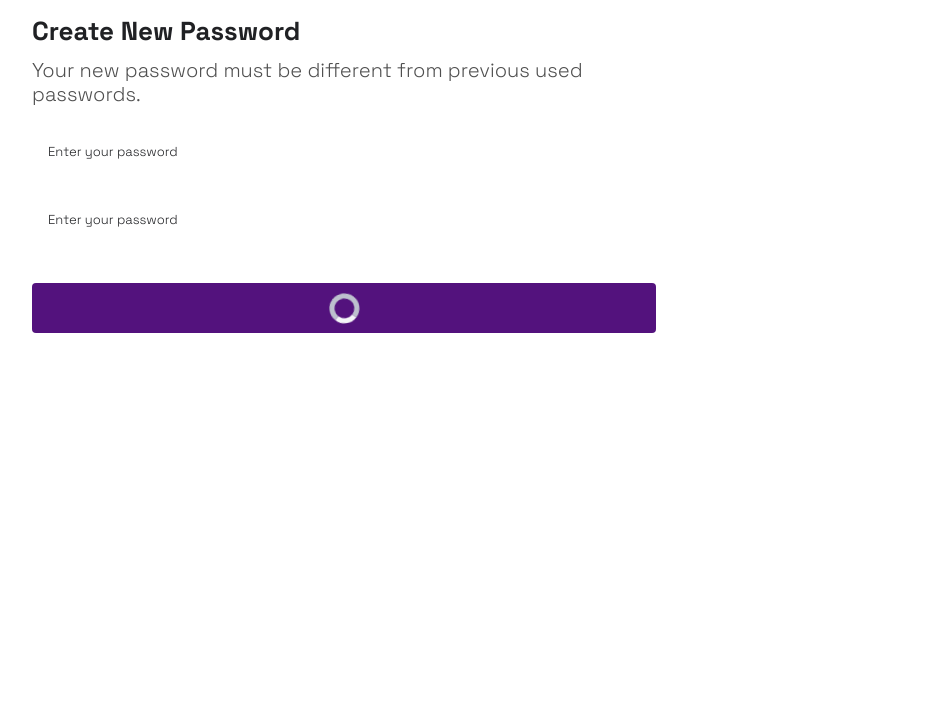
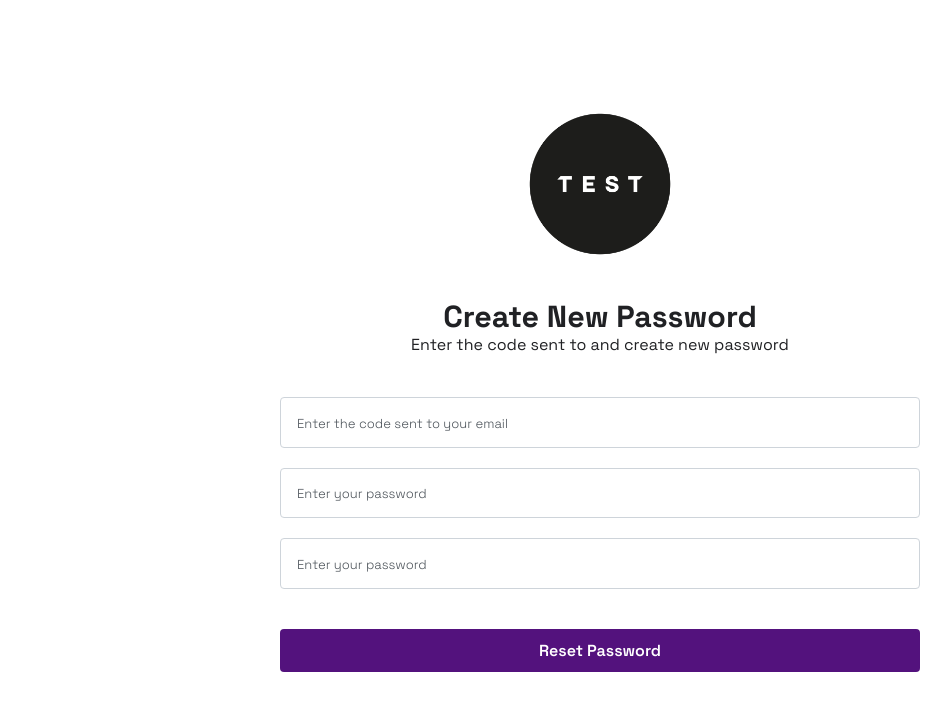
Before and after one commit to Errytagedesign/bancor_test, a React (Vite) app: page /reset-password in a window 1280 px wide. Shown: the top 710 px of the page, without its empty margins (40-991 px from the left). Built offline with nearby package versions, Linux system fonts and the light colour scheme.

Commit message:
add change password process

```diff
--- /dev/null
+++ b/src/components/BrandLogo.tsx
@@ -0,0 +1,14 @@
+import { Link } from 'react-router-dom';
+import Logo from '@/assets/logo.png';
+
+const BrandLogo = () => {
+  return (
+    <Link to='/' className='flex'>
+      <figure>
+        <img src={Logo} alt='Brand logo' />
+      </figure>
+    </Link>
+  );
+};
+
+export default BrandLogo;
--- a/src/context/GlobalContext.tsx
+++ b/src/context/GlobalContext.tsx
@@ -19,7 +19,11 @@ const GlobalContext = createContext<GlobalState | undefined>(undefined);
 
 // Define the provider component
 const GlobalProvider: React.FC<{ children: ReactNode }> = ({ children }) => {
-  const [email, setEmail] = useState<string>('');
+  const [email, setEmail] = useState<string>(() => {
+    const storedEmail = localStorage.getItem('userEmail');
+    return storedEmail ? JSON.parse(storedEmail) : false;
+  });
+
   const [isLoggedIn, setIsLoggedIn] = useState<boolean>(() => {
     const storedStatus = localStorage.getItem('isLoggedIn');
     return storedStatus ? JSON.parse(storedStatus) : false;
@@ -27,7 +31,8 @@ const GlobalProvider: React.FC<{ children: ReactNode }> = ({ children }) => {
 
   useEffect(() => {
     localStorage.setItem('isLoggedIn', JSON.stringify(isLoggedIn));
-  }, [isLoggedIn]);
+    localStorage.setItem('userEmail', JSON.stringify(email));
+  }, [isLoggedIn, email]);
 
   return (
     <GlobalContext.Provider
--- a/src/pages/Auth/ChangePassword.tsx
+++ b/src/pages/Auth/ChangePassword.tsx
@@ -6,93 +6,96 @@ import Spinner from '@/spinner/Spinner';
 import { Link, useLocation, useNavigate } from 'react-router-dom';
 import ErrorMessage from '@/components/ErrorMessage';
 import toast from 'react-hot-toast';
+import { useGlobalContext } from '@/context/GlobalContext';
+import { FormEvent, useState } from 'react';
+import BrandLogo from '@/components/BrandLogo';
 
 const initialValues = {
-  password: '',
+  forgotID: 0,
+  newPassword: '',
   confirmPassword: '',
 };
 
 const ChangePassword = () => {
   const navigate = useNavigate();
+  const { email } = useGlobalContext();
+  const [formData, setFormData] = useState(initialValues);
 
-  // Get token from the url
-  const location = useLocation();
-  const token = new URLSearchParams(location.search).get('token');
+  const { errors, setErrors, setLoading, loading } = useGlobalHooks();
 
-  const {
-    errors: customErrors,
-    setErrors,
-    setLoading,
-    loading,
-  } = useGlobalHooks();
+  const handleChange = (e: FormEvent<HTMLInputElement | HTMLSelectElement>) => {
+    const { name, value } = e.target as HTMLInputElement;
+    setFormData({
+      ...formData,
+      [name]: value,
+    });
+  };
 
-  const handleSubmit = async () => {
-    setLoading({ ['pass']: true });
+  const handleSubmit = async (e: FormEvent<HTMLFormElement>) => {
+    e.preventDefault();
+    setLoading({ ['changePass']: true });
 
-    API.resetPassword(token)
+    API.resetPassword(formData)
       .then((res) => {
-        const successMessage = {
-          success: true,
-          message: res.data.message,
-        };
-        toast.success(successMessage.message);
         console.log(res);
-        setLoading({ ['pass']: false });
 
-        navigate('/password-reset-successfully');
+        toast.success(res?.data?.message);
+        console.log(res);
+        setLoading({ ['changePass']: false });
+
+        // navigate('/password-reset-successfully');
       })
       .catch((err) => {
+        console.log(err);
         const erroMessage = {
           success: false,
           message:
             err && err.response
-              ? err.response.data.message
+              ? err.response.data.title
               : 'We encounter an error',
         };
 
         console.log(erroMessage);
-        setLoading({ ['pass']: false });
+        setLoading({ ['changePass']: false });
 
         setErrors({ error: true, errMessage: erroMessage.message });
       });
   };
 
-  const passwordSchema = Yup.object().shape({
-    password: Yup.string()
-      .required(
-        'Password must include number and special chars, number and minimum of 8 chars',
-      )
-      .min(8, ' Must be Minimum of 8 Characters')
-      .matches(/^(?=.*[a-z])/, ' Must Contain One Lowercase Character')
-      .matches(/^(?=.*[A-Z])/, '  Must Contain One Uppercase Character')
-      .matches(/^(?=.*[0-9])/, '  Must Contain One Number Character')
-      .matches(
-        /^(?=.*[!@#$%^&*])/,
-        '  Must Contain  One Special Case Character',
-      ),
-
-    confirmPassword: Yup.string()
-      .required('Confirm password is required')
-      .oneOf([Yup.ref('password')], 'Your passwords does not match'),
-  });
-
   return (
-    <main className='categories flex flex-wrap justify-between bg-white'>
-      <section className='white w-full lg:w-[60%] px-3 lg:px-10'>
-        <section className='categoryS'>
-          <article>
+    <main className='signup flex flex-col items-center justify-center gap-5 w-11/12 md:w-6/12 mx-auto min-h-screen my-auto bg-white'>
+      <article className='w-full md:w-3/12 mx-auto my-4'>
+        <BrandLogo />
+      </article>
+      <article className='text-center'>
         <h1>Create New Password</h1>
-            <h5>
-              Your new password must be different from previous used passwords.
-            </h5>
+        <h5>Enter the code sent to {email} and create new password</h5>
       </article>
-          <form onSubmit={handleSubmit}>
+      <form onSubmit={handleSubmit} className='w-full'>
         <article className=' w-full mt-5'>
           <input
-                id='password'
-                name='password'
-                type='password'
+            id='forgotID'
+            name='forgotID'
+            type='number'
+            placeholder='Enter the code sent to your email'
+            className='form-control'
+            onChange={(e) =>
+              setFormData((prev) => ({
+                ...prev,
+                forgotID: parseInt(e.target.value),
+              }))
+            }
+            required
+          />
+        </article>
+        <article className=' w-full mt-5'>
+          <input
+            id='newPassword'
+            name='newPassword'
+            type='text'
             placeholder='Enter your password'
+            className='form-control'
+            onChange={handleChange}
             required
           />
         </article>
@@ -100,42 +103,23 @@ const ChangePassword = () => {
           <input
             id='confirmPassword'
             name='confirmPassword'
-                type='password'
+            type='text'
             placeholder='Enter your password'
+            className='form-control'
+            onChange={handleChange}
             required
           />
         </article>
         <article className='mt-10'>
           <button className='main-btn w-full' type='submit'>
-                {loading ? <Spinner /> : ' Reset Password'}
+            {loading['changePass'] ? <Spinner /> : ' Reset Password'}
           </button>
         </article>
       </form>
 
-          <div className='flex justify-center mt-5'>
-            {customErrors.error &&
-            customErrors.errMessage === 'Password reset failed: jwt expired' ? (
-              <div className='flex flex-wrap items-center gap-3 mt-4'>
-                <ErrorMessage message='Password reset link expired' />
-
-                <div className=''>
-                  <Link
-                    to='/forgot-password'
-                    className='text-[var(--pryColor)] font-bold border-[var(--pryColor)] border-[1px] rounded-md p-1'
-                  >
-                    {' '}
-                    Request for a new link
-                  </Link>
-                </div>
-              </div>
-            ) : (
-              customErrors.error && (
-                <ErrorMessage message={customErrors.errMessage} />
-              )
-            )}
-          </div>
-        </section>
-      </section>
+      <article className='flex justify-center mt-5'>
+        {errors.error && <ErrorMessage message={errors.errMessage} />}
+      </article>
     </main>
   );
 };
--- a/src/pages/Auth/ForgotPasswordRequest.tsx
+++ b/src/pages/Auth/ForgotPasswordRequest.tsx
@@ -1,20 +1,16 @@
-import './Signin/login-screen.css';
-import Aside from './Aside';
-import * as Yup from 'yup';
 import * as API from '@/api/apis';
 import Spinner from '@/spinner/Spinner';
 import { useGlobalHooks } from '@/Hooks/globalHooks';
 import ErrorMessage from '@/components/ErrorMessage';
-import { useState } from 'react';
+import { FormEvent, useState } from 'react';
 import toast from 'react-hot-toast';
-
-const initialValues = {
-  email: '',
-};
+import { useGlobalContext } from '@/context/GlobalContext';
+import { useNavigate } from 'react-router-dom';
 
 const ForgotPasswordRequest = () => {
-  const [formData, setFormData] = useState(initialValues);
-  const [linkSent, setLinkSent] = useState(false);
+  const [emailAddress, setEmailAddress] = useState('');
+  const { setEmail } = useGlobalContext();
+  const navigate = useNavigate();
 
   const {
     errors: customErrors,
@@ -23,20 +19,17 @@ const ForgotPasswordRequest = () => {
     loading,
   } = useGlobalHooks();
 
-  const handleSubmit = async () => {
+  const handleSubmit = async (e: FormEvent<HTMLFormElement>) => {
+    e.preventDefault();
+
     setLoading({ ['pass']: true });
-
-    API.requestPasswordChange(formData)
+    setEmail(emailAddress);
+    API.requestPasswordChange({ emailAddress })
       .then((res) => {
-        const successMessage = {
-          success: true,
-          message: res.data.message,
-        };
-        toast.success(successMessage.message);
+        console.log(res);
+        toast.success(res?.data?.message);
         setLoading({ ['pass']: false });
-
-        setLinkSent(true);
-        // navigate('/resetpassword');
+        navigate('/reset-password');
       })
       .catch((err) => {
         const erroMessage = {
@@ -54,55 +47,27 @@ const ForgotPasswordRequest = () => {
       });
   };
 
-  const signUpSchema = Yup.object().shape({
-    email: Yup.string()
-      .email('Invalid email address')
-      .required('Email address is required'),
-  });
-
   return (
-    <main className='categories flex justify-between  bg-white'>
-      <section className='white w-full lg:w-[60%] px-3 lg:px-10'>
-        {linkSent ? (
-          <section className='categoryS'>
-            <hgroup>
-              <h1>Reset Password Link Sent</h1>
-              <h5>
-                A reset link was sent to your email, please follow the
-                instruction to reset your mail
-              </h5>
-            </hgroup>
-            <form className='mt-10' onSubmit={handleSubmit}>
-              <button className='main-btn w-full' type='submit'>
-                {loading ? <Spinner /> : 'Didn’t get it? Resend Link'}
-              </button>
-            </form>
-
-            <div className='flex justify-center mt-6'>
-              {customErrors.error && (
-                <ErrorMessage message={customErrors.errMessage} />
-              )}
-            </div>
-          </section>
-        ) : (
-          <section className='categoryS'>
-            <article>
+    <main className='signup flex flex-col items-center justify-center gap-5 w-11/12 md:w-6/12 mx-auto min-h-screen my-auto bg-white'>
+      <article className='text-center'>
         <h1>Forgot password?</h1>
         <h5>Enter your email and we will send you a reset instruction</h5>
       </article>
-            <form onSubmit={handleSubmit}>
+      <form onSubmit={handleSubmit} className='w-full'>
         <article className=' w-full mt-5'>
           <input
             id='email'
             name='email'
             type='email'
             placeholder='Enter your email address'
+            className='form-control'
+            onChange={(e) => setEmailAddress(e.target.value)}
             required
           />
         </article>
         <article className='mt-10'>
           <button className='main-btn w-full' type='submit'>
-                  {loading ? <Spinner /> : ' Reset Password'}
+            {loading['pass'] ? <Spinner /> : ' Reset Password'}
           </button>
         </article>
 
@@ -112,9 +77,6 @@ const ForgotPasswordRequest = () => {
           )}
         </div>
       </form>
-          </section>
-        )}
-      </section>
     </main>
   );
 };
```
Also changed, not shown: src/api/apis.ts (+5 -3 lines), src/pages/Auth/Signin/Signin.tsx (+9 -3 lines), src/pages/Auth/Signup/Signup.tsx (+6 -3 lines). Lines whose indentation alone changed are shown as unchanged.
